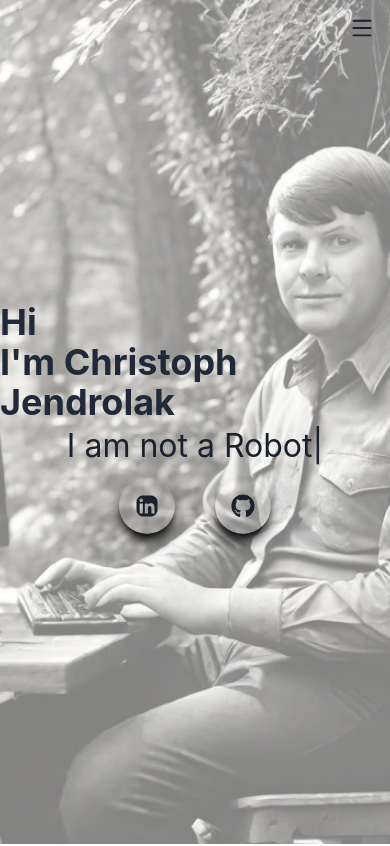
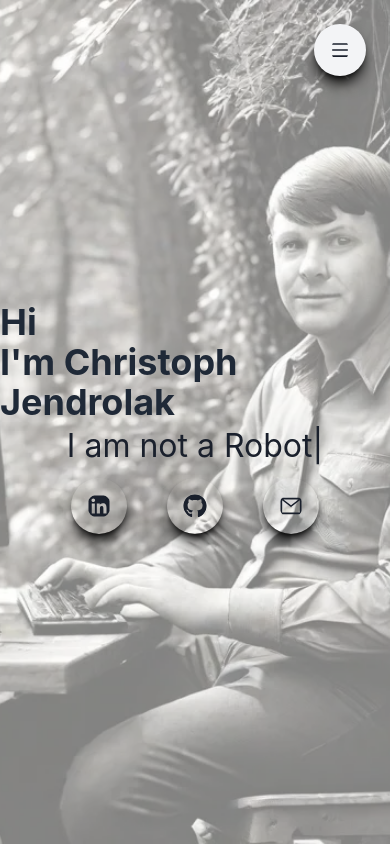
Before and after one commit to OhnoHub/jonaWebsite, a React (Vite) app in the folder aboutMe/: page / in a window 390 px wide. Shown: the top 846 px of the page. Built offline with nearby package versions, Linux system fonts and the light colour scheme.

Commit message:
smallChanges

```diff
--- a/aboutMe/src/components/Aboutme.tsx
+++ b/aboutMe/src/components/Aboutme.tsx
@@ -10,7 +10,7 @@ const Aboutme = () => {
         gesellschaftliche Strukturen und Bildungsprozesse entwickelt. Kürzlich
         habe ich ein intensives sechsmonatiges Codecamp bei DevHaus in Leipzig
         abgeschlossen, wo ich mein technisches Können erweitert habe. Während
-        des Programms habe ich fundierte Kenntnisse unten angegebenen
+        des Camps habe ich fundierte Kenntnisse in den unten angegebenen
         Technologien und Tools erworben. Diese Erfahrung hat mir nicht nur
         technische Fähigkeiten, sondern auch eine kreative und
         benutzerzentrierte Denkweise vermittelt. Ich freue mich darauf, meine
--- a/aboutMe/src/components/Main.tsx
+++ b/aboutMe/src/components/Main.tsx
@@ -1,3 +1,4 @@
+import { AiOutlineMail } from "react-icons/ai";
 import { FaGithub, FaLinkedin } from "react-icons/fa";
 import { TypeAnimation } from "react-type-animation";
 
@@ -62,6 +63,16 @@ const Main = () => {
                 className="justify-center items-center rounded-full shadow-lg box-content shadow-black m-2 p-4 bg-transparent hover:scale-110 ease-in duration-200"
               />
             </a>
+
+            <a
+              href="#contact"
+              style={{ textDecoration: "none", color: "inherit" }}
+            >
+              <AiOutlineMail
+                style={{ cursor: "pointer", fontSize: "24px" }}
+                className="justify-center items-center rounded-full shadow-lg box-content shadow-black m-2 p-4 bg-transparent hover:scale-110 ease-in duration-200"
+              />
+            </a>
           </div>
         </div>
       </div>
--- a/aboutMe/src/components/Sidenav.tsx
+++ b/aboutMe/src/components/Sidenav.tsx
@@ -17,9 +17,9 @@ const Sidenav = () => {
   return (
     <div>
       <AiOutlineMenu
-        size={24}
+        size={20}
         onClick={handleNav}
-        className="fixed top-4 right-4 z-[99] md:hidden"
+        className="fixed top-4 right-4 z-[99] md:hidden justify-center items-center rounded-full shadow-lg box-content shadow-black m-2 p-4 bg-gray-100 hover:scale-110 ease-in duration-200"
       />
       {nav ? (
         <div className="fixed w-full h-screen bg-white/90 flex flex-col justify-center items-center z-20">
```
